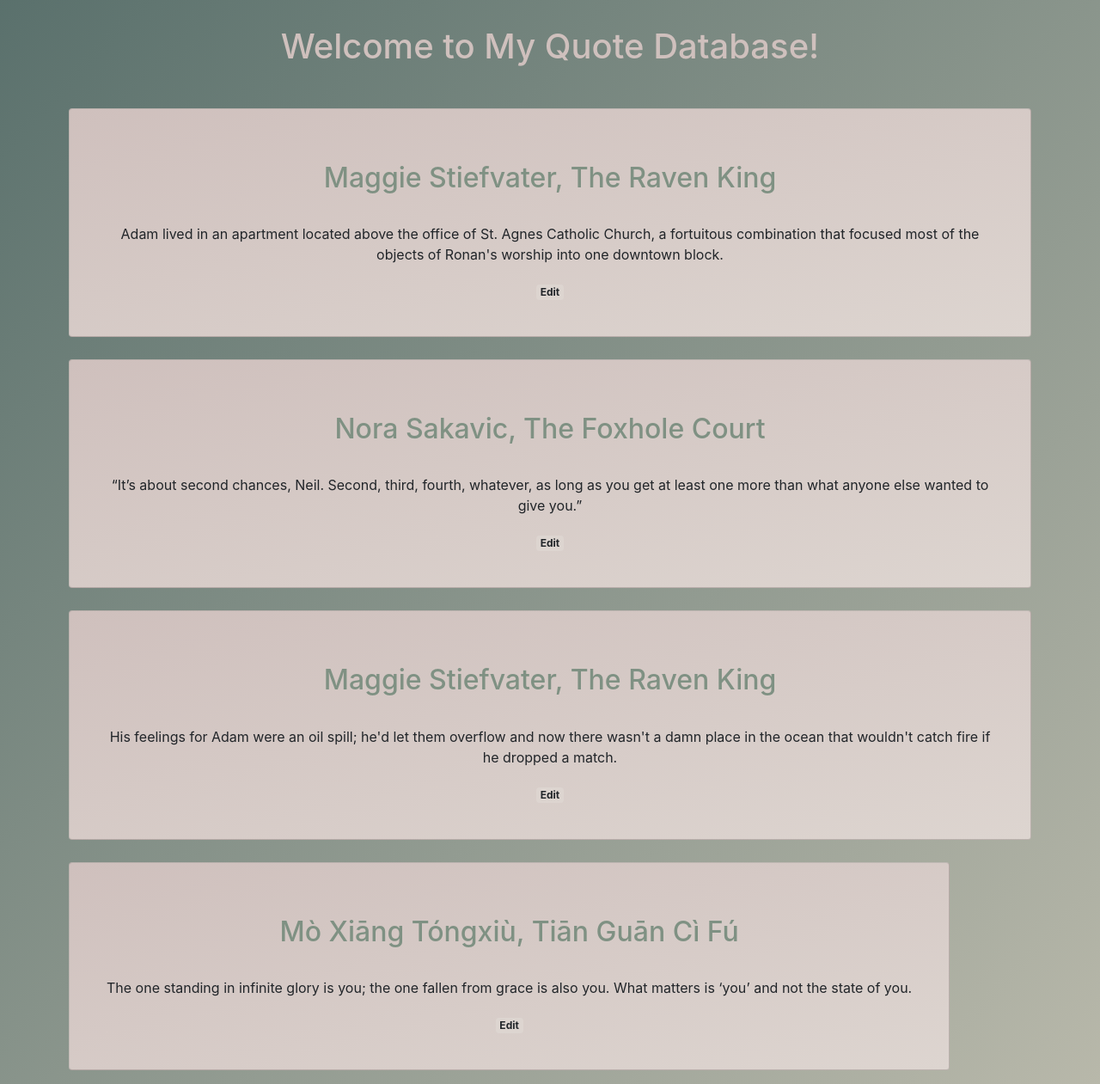
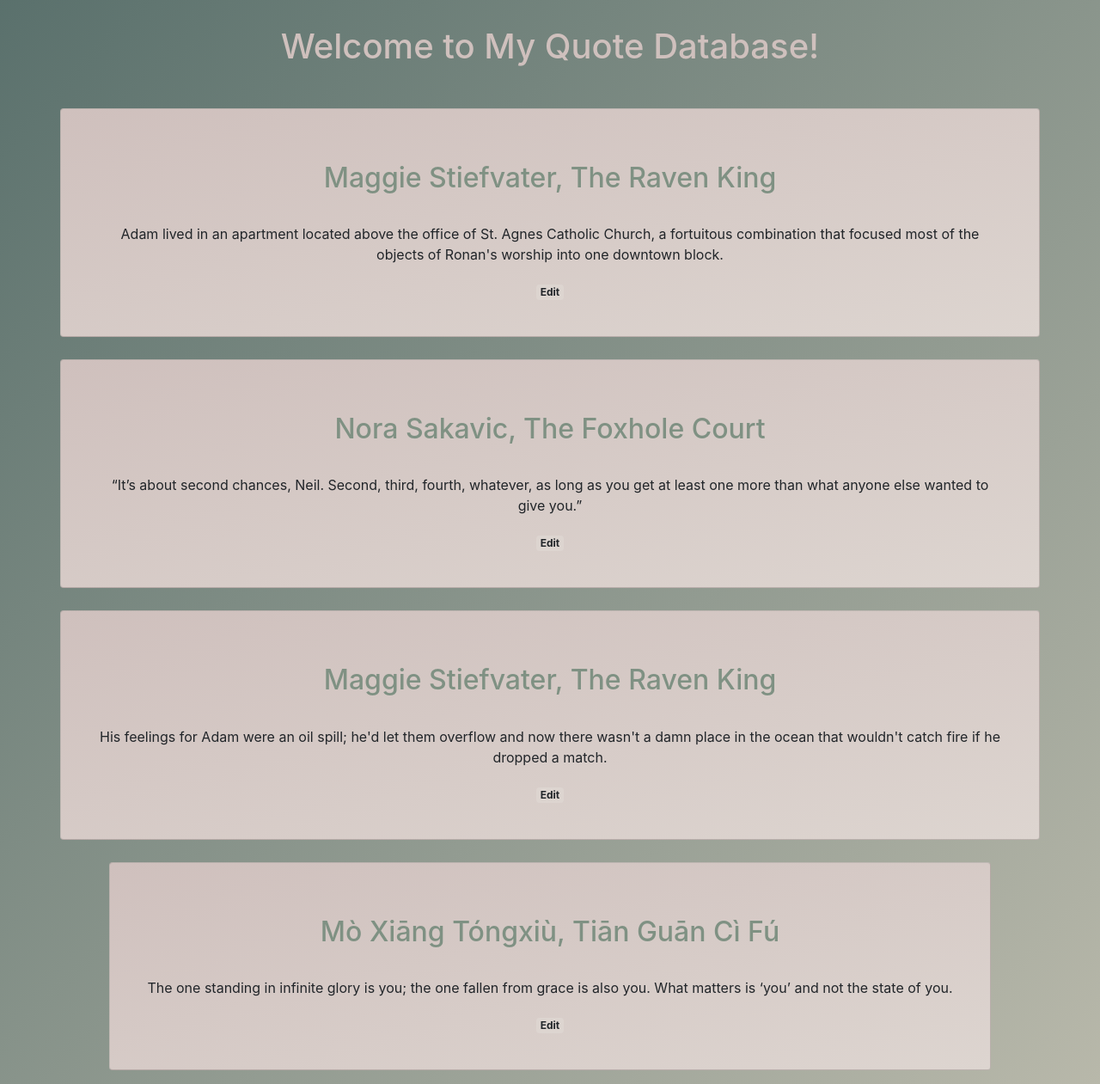
Before and after one commit to mariyart/my-book-quotes, a Flask app: page / in a window 1280 px wide. Shown: the part 58-1319 px from the top of the page at 86% size. Run offline with Flask 3, Linux system fonts and the light colour scheme; data comes from the database, SQL or seed files in the repository; both versions use the stored data as it was after the commit; some libraries are stand-ins or nearby versions.

Commit message:
Center cards

```diff
--- a/templates/index.html
+++ b/templates/index.html
@@ -4,7 +4,7 @@
     <h1>{% block title %} Welcome to My Quote Database! {% endblock %}</h1>
     <div class="row">
         {% for post in posts %}
-            <div class="card w-auto p-3 mb-3 text-center">
+            <div class="card w-auto p-3 mb-3 text-center mx-auto">
                     <div class="card-body">
                         <a href="{{ url_for('post', post_id=post['id']) }}">
                             <h2 class="card-title">{{ post['title'] }}</h2>
```
Also changed, not shown: database.db.
